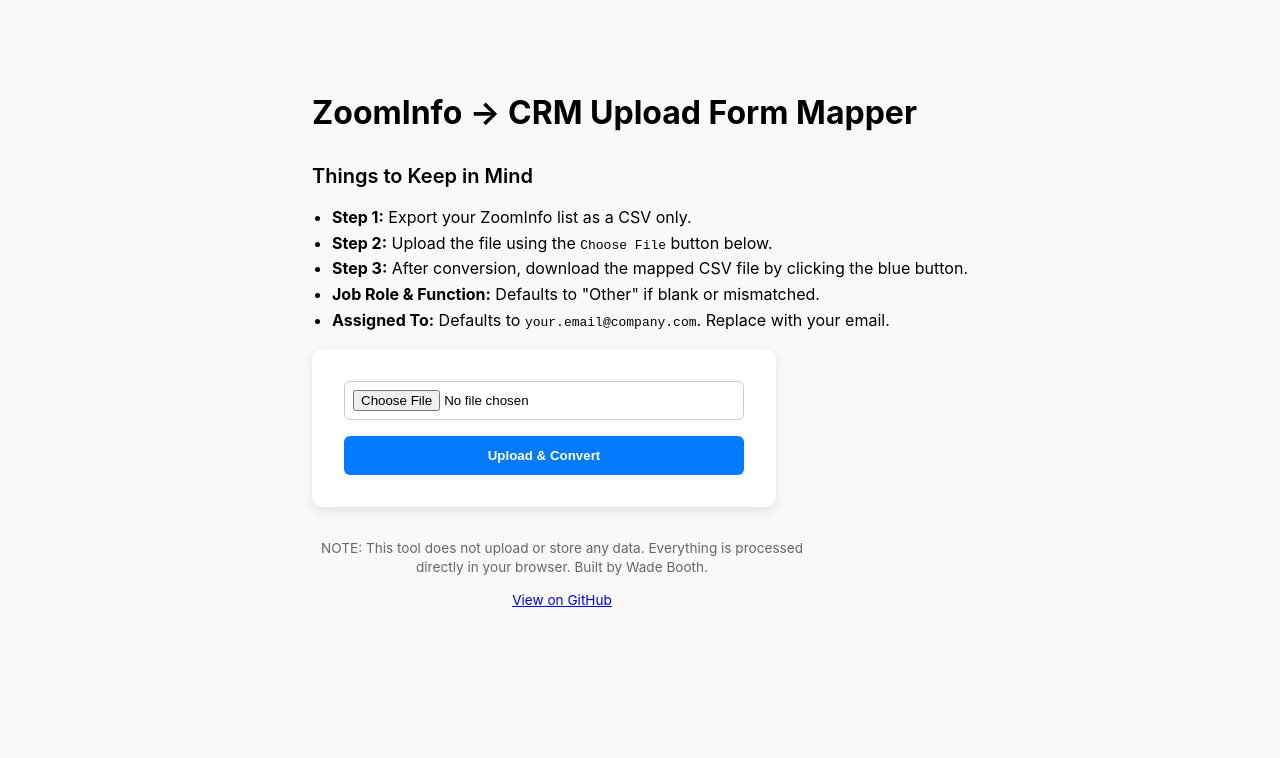
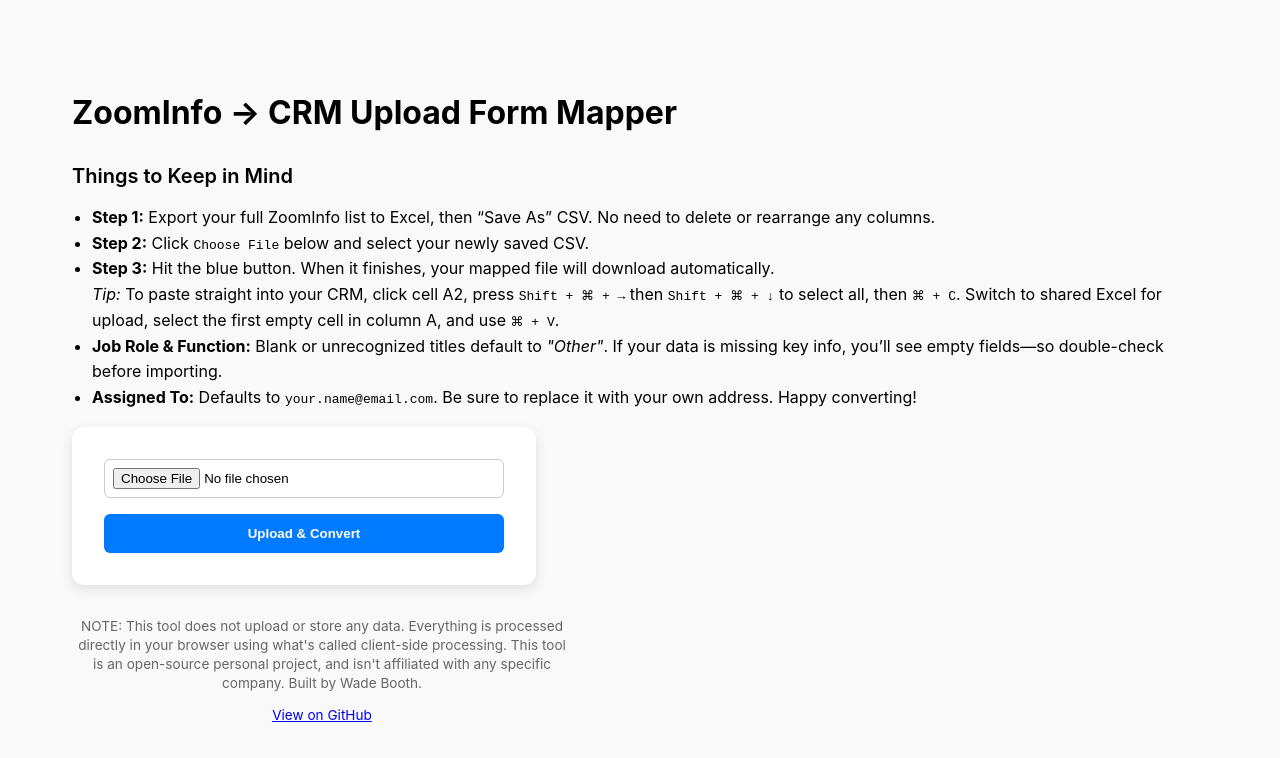
Before and after one commit to wadebooth/zoominfo-lead-mapper, a Next.js app: page / in a window 1280 px wide. Shown: the top 758 px of the page. Built offline with nearby package versions, Linux system fonts and the light colour scheme.

Commit message:
lets goooo

```diff
--- a/pages/index.tsx
+++ b/pages/index.tsx
@@ -143,32 +143,40 @@
           }}
         >
           <li>
-            <strong>Step 1:</strong> Export your ZoomInfo list as a CSV only.
+            <strong>Step 1:</strong> Export your full ZoomInfo list to Excel,
+            then “Save As” CSV. No need to delete or rearrange any columns.
           </li>
           <li>
-            <strong>Step 2:</strong> Upload the file using the{' '}
-            <code>Choose File</code> button below.
+            <strong>Step 2:</strong> Click <code>Choose File</code> below and
+            select your newly saved CSV.
           </li>
           <li>
-            <strong>Step 3:</strong> After conversion, download the mapped CSV
-            file by clicking the blue button.
+            <strong>Step 3:</strong> Hit the blue button. When it finishes, your
+            mapped file will download automatically.
+            <br />
+            <em>Tip:</em> To paste straight into your CRM, click cell A2, press{' '}
+            <code>Shift + ⌘ + →</code> then <code>Shift + ⌘ + ↓</code> to select
+            all, then <code>⌘ + C</code>. Switch to shared Excel for upload,
+            select the first empty cell in column A, and use <code>⌘ + V</code>.
           </li>
           <li>
-            <strong>Job Role & Function:</strong> Defaults to "Other" if blank
-            or mismatched.
+            <strong>Job Role & Function:</strong> Blank or unrecognized titles
+            default to <em>"Other"</em>. If your data is missing key info,
+            you’ll see empty fields—so double-check before importing.
           </li>
           <li>
             <strong>Assigned To:</strong> Defaults to{' '}
-            <code>your.email@company.com</code>. Replace with your email.
+            <code>your.name@email.com</code>. Be sure to replace it with your
+            own address. Happy converting!
           </li>
         </ul>
       </section>
 
       <div className='upload-section'>
-        <input id='csvFile' type='file' accept='.csv' required />
+        <input id='csvFile' type='file' accept='.csv' />
         <button onClick={handleUpload} disabled={loading}>
           {loading ? 'Processing' : 'Upload & Convert'}
-          {loading && <span className='spinner' />}
+          {loading && <div className='spinner' />}
         </button>
         {errorMessage && <p id='error-message'>{errorMessage}</p>}
       </div>
@@ -176,11 +184,13 @@
       <div className='footer'>
         <p>
           NOTE: This tool does not upload or store any data. Everything is
-          processed directly in your browser. Built by Wade Booth.
+          processed directly in your browser using what's called client-side
+          processing. This tool is an open-source personal project, and isn't
+          affiliated with any specific company. Built by Wade Booth.
         </p>
         <p className='github-link'>
           <a
-            href='https://github.com/wadebooth/zoominfo-lead-upload'
+            href='https://github.com/wadebooth/zoominfo-lead-mapper'
             target='_blank'
             rel='noopener noreferrer'
           >
```
